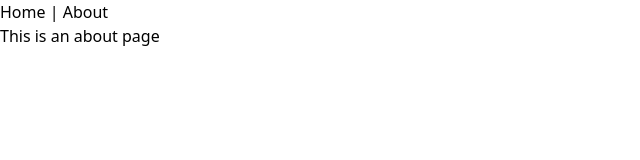
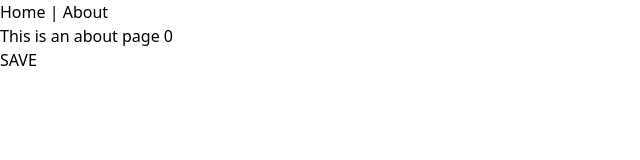
Before and after one commit to yupeiq1718/vue3-cli-template, a Vue app: page /about in a window 1280 px wide. Shown: the top 160 px of the page, without its empty margins (0-640 px from the left). Built offline with nearby package versions, Linux system fonts and the light colour scheme.

Commit message:
ci: upgrade eslint version

```diff
--- a/src/views/About.vue
+++ b/src/views/About.vue
@@ -1,5 +1,17 @@
+<script setup lang="ts">
+import { ref } from 'vue'
+
+const index = ref(0)
+const setIndex = (number: number) => {
+  index.value = number
+}
+</script>
+
 <template>
   <div class="about">
-    <h1>This is an about page</h1>
+    <h1>This is an about page {{ index }}</h1>
   </div>
+  <button @click="setIndex(9)">
+    SAVE
+  </button>
 </template>
--- a/src/views/Home.vue
+++ b/src/views/Home.vue
@@ -1,18 +1,22 @@
-<template>
-  <div class="home">
-    <img alt="Vue logo" src="../assets/logo.png">
-    <HelloWorld msg="Welcome to Your Vue.js + TypeScript App"/>
-  </div>
-</template>
-
 <script lang="ts">
 import { defineComponent } from 'vue'
 import HelloWorld from '@/components/HelloWorld.vue' // @ is an alias to /src
 
 export default defineComponent({
-  name: 'Home',
+  name: 'HomePage',
   components: {
     HelloWorld
   }
 })
 </script>
+
+
+<template>
+  <div class="home">
+    <img
+      alt="Vue logo"
+      src="../assets/logo.png"
+    >
+    <HelloWorld msg="Welcome to Your Vue.js + TypeScript App" />
+  </div>
+</template>
--- a/vue.config.js
+++ b/vue.config.js
@@ -10,5 +10,6 @@ module.exports = {
         prependData: '@import "~@/assets/styles/index.css";'
       }
     }
-  }
+  },
+  lintOnSave: false
 }
```
Also changed, not shown: package.json (+6 -15 lines), .eslintrc.js, 1 other file (tests, documents, lock files or other folders).
